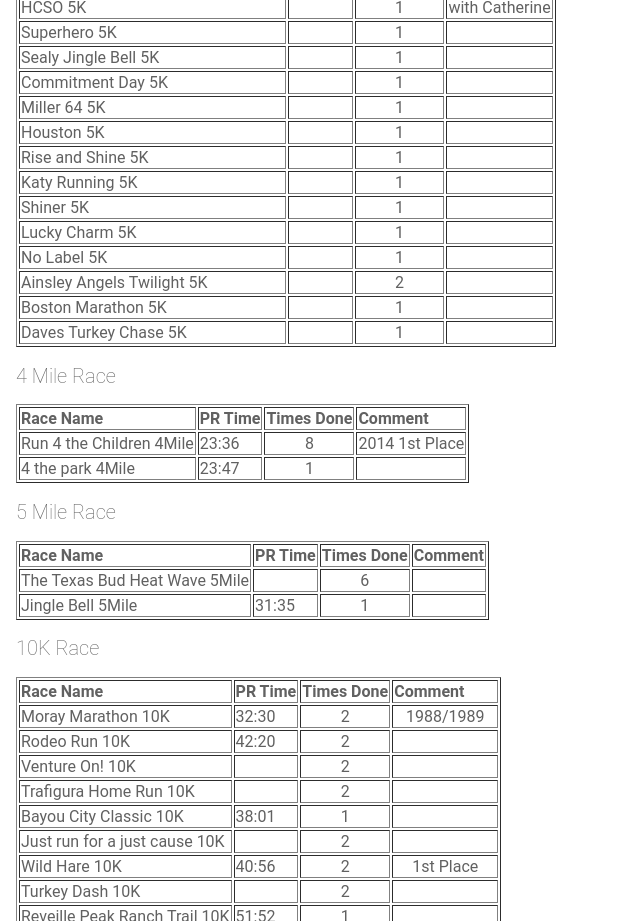
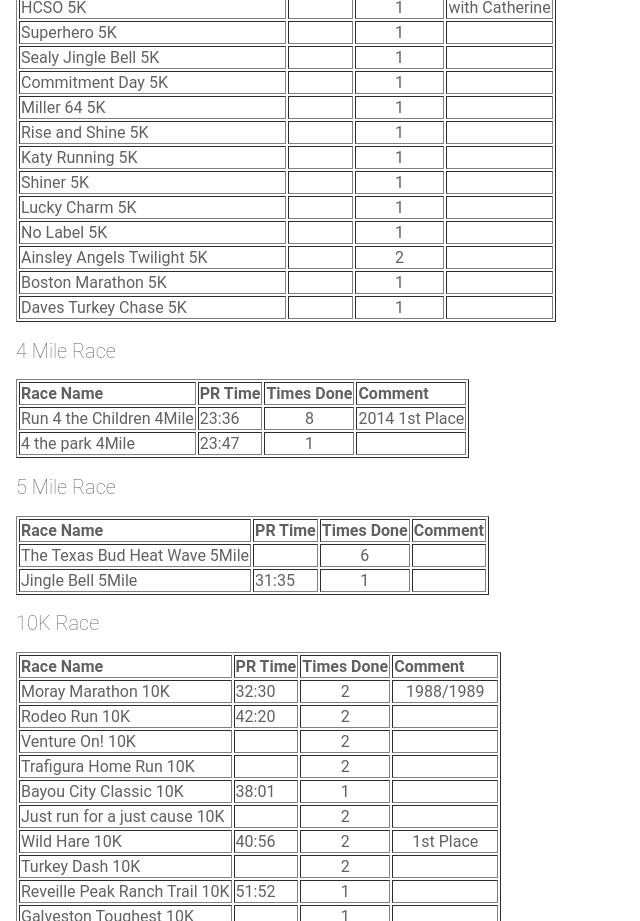
Before and after one commit to gchristie/rungogsrun, an Angular app: page / in a window 1280 px wide. Shown: the part 2820-3741 px from the top of the page, without its empty margins (0-640 px from the left). Built offline with nearby package versions, Linux system fonts and the light colour scheme.

Commit message:
1 file modified

```diff
--- a/src/app/racedata.ts
+++ b/src/app/racedata.ts
@@ -107,7 +107,6 @@ export var racedata =
 , { name:'Sealy Jingle Bell',PR:'',count:1,racetype:'5K',comment:''  }
 , { name:'Commitment Day',PR:'',count:1,racetype:'5K',comment:''  }
 , { name:'Miller 64',PR:'',count:1,racetype:'5K',comment:''  }
-, { name:'Houston',PR:'',count:1,racetype:'5K',comment:''  }
 , { name:'Rise and Shine',PR:'',count:1,racetype:'5K',comment:''  }
 , { name:'Katy Running',PR:'',count:1,racetype:'5K',comment:''  }
 , { name:'Shiner',PR:'',count:1,racetype:'5K',comment:''  }
```
